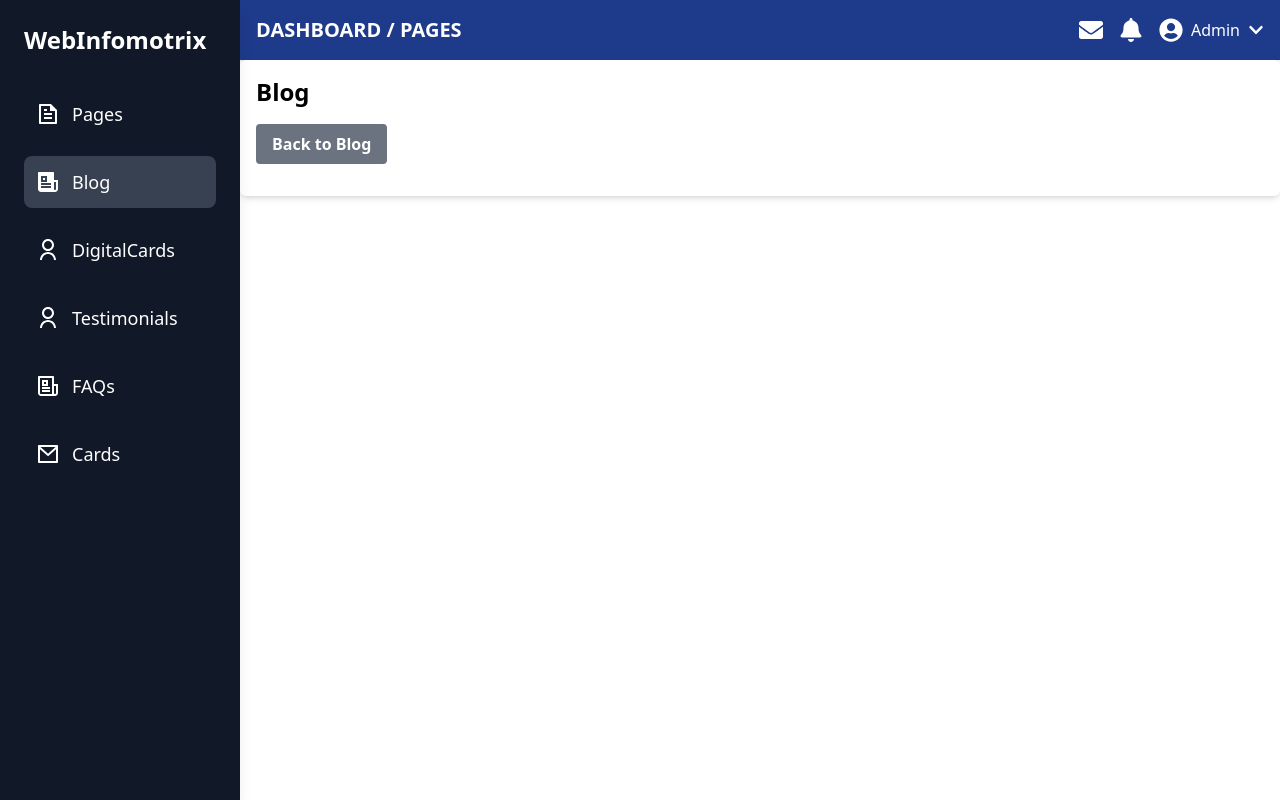
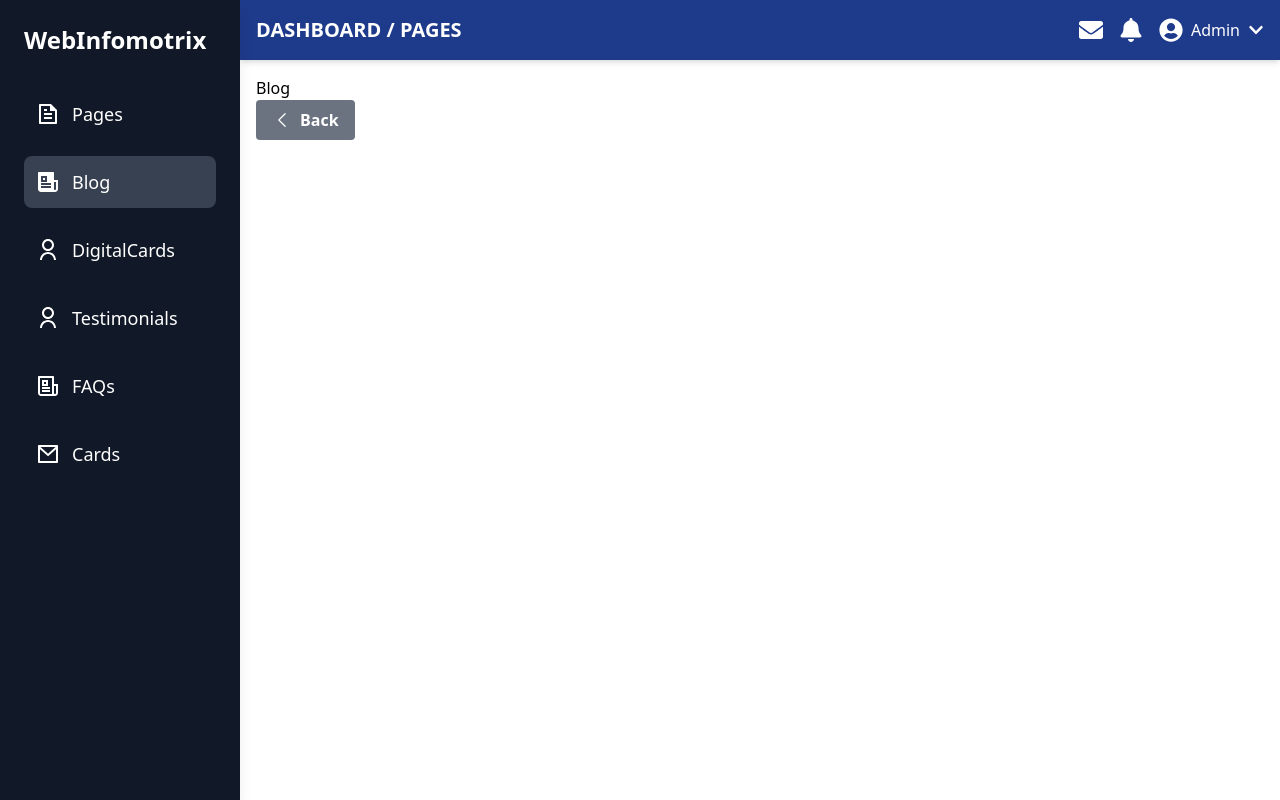
Before and after one commit to shubhamkush321/NewWebInfo, a React (Vite) app: page /admin/blog in a window 1280 px wide. Built offline with nearby package versions, Linux system fonts and the light colour scheme; no server answers; sample sign-in values are in the browser's storage.

Commit message:
Form And Search Functionality Add

```diff
--- a/src/components/Admin/SideBarComponents/Blog.jsx
+++ b/src/components/Admin/SideBarComponents/Blog.jsx
@@ -1,25 +1,12 @@
-import React from 'react';
-import { useNavigate } from 'react-router-dom';
+import React from 'react'
+import BackButton from '../../Admin/SideBarComponents/BackButton';
 
 const Blog = () => {
-  const navigate = useNavigate();
+  return (
+    <div className='p-4'>Blog
+      <BackButton/>
+    </div>
+  )
+}
 
-  const handleBackClick = () => {
-    navigate('/admin');
-  };
-
-  return (
-    <div className="p-4 bg-white shadow-md rounded-md">
-      <h1 className="text-2xl font-bold mb-4">Blog</h1>
-      {/* Add your blog content here */}
-      <button
-        className="bg-gray-500 text-white font-bold py-2 px-4 rounded mb-4 transition-transform duration-300 transform hover:scale-105 hover:bg-gray-600 focus:outline-none focus:ring-2 focus:ring-gray-400"
-        onClick={handleBackClick}
-      >
-        Back to Blog
-      </button>
-    </div>
-  );
-};
-
-export default Blog;
+export default Blog
--- a/src/components/Home/Home.css
+++ b/src/components/Home/Home.css
@@ -12,7 +12,7 @@ html,body{
 
 #main{
   width: 100%;
-  height: 90vh;
+  height: 100vh;
 }
 
 #back{
@@ -23,6 +23,7 @@ html,body{
   width: 100%;
   height: 100%;
   background-size: cover;
+  margin-top: 4rem;
 }
 
 #top{
@@ -83,7 +84,6 @@ html,body{
 
 #hero{
   position: absolute;
-  top: 50%;
   left: 0;
   display: flex;
   transform: translate(0%, -50%);
@@ -97,7 +97,7 @@ html,body{
 
 #heroleft .elem {
   position: relative;
-  height: 9vw;
+  height: 4vw;
   overflow: hidden;
 }
 #heroleft .elem h1:nth-child(1) {
@@ -106,7 +106,7 @@ top: 0;
 
 #heroleft .elem h1 {
   position: absolute;
-  top:100%;
+  top:-3vw;
   left: 0;
   line-height: .9;
   font-family: "kajiro";
--- a/src/components/Home/Home.jsx
+++ b/src/components/Home/Home.jsx
@@ -103,7 +103,7 @@ const Home = () => {
   }, []);
 
   return (
-    <div id="main" className="-mt-96">
+    <div id="main">
       <div id="back">
         <img src={Home1} alt="Home 1" />
         <img src={Home2} alt="Home 2" />
@@ -114,7 +114,7 @@ const Home = () => {
       <div id="workingarea">
         <div id="hero">
           <div id="heroleft">
-            <div class="elem">
+            <div className="elem">
               <h1>We Are Professional</h1>
               <h1>Gojo Satoru</h1>
               <h1>Gojo Satoru</h1>
```
